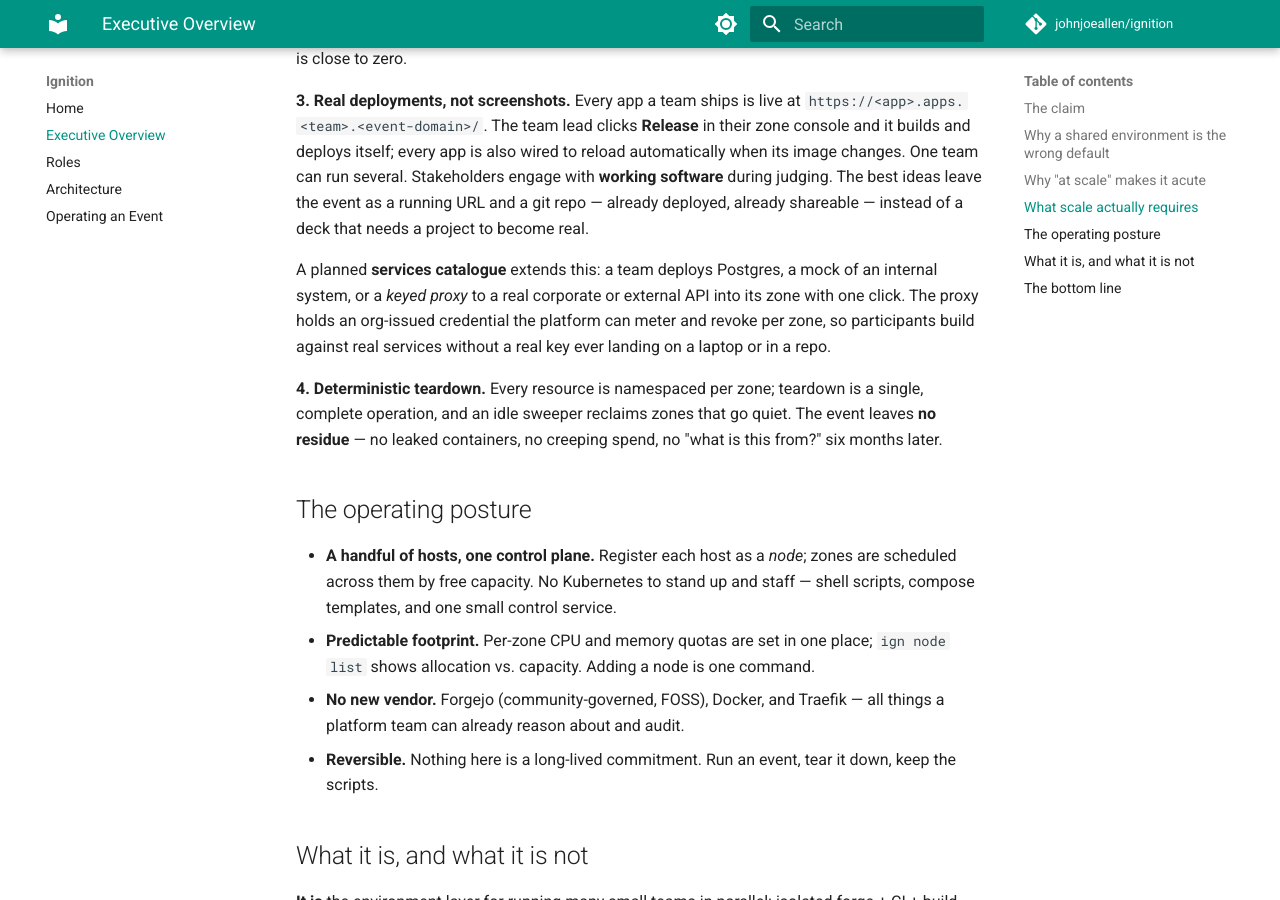
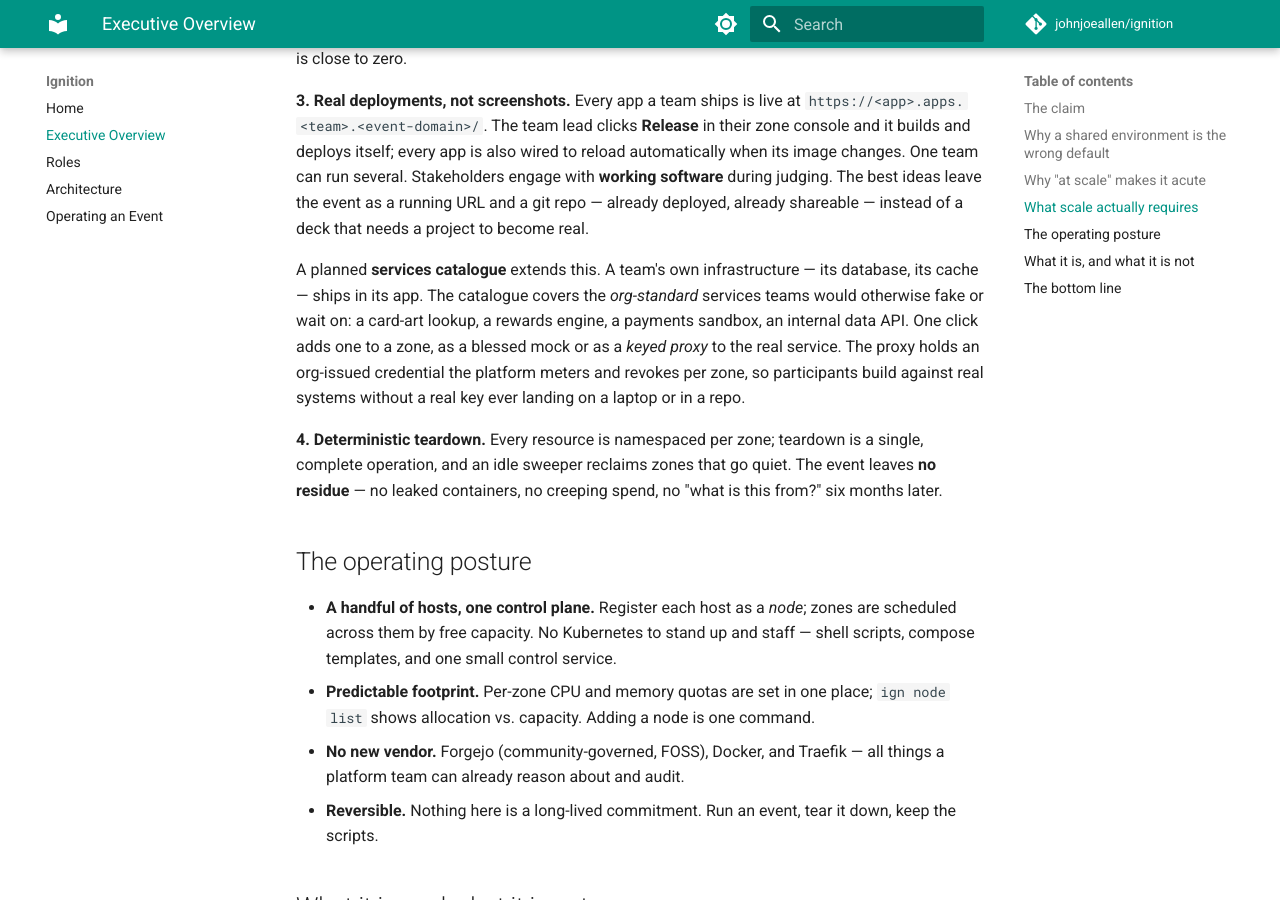
Before and after one commit to johnjoeallen/ignition, an MkDocs documentation site: the page built from docs/executive-overview.md, in a window 1280 px wide and 900 px high, scrolled down 2392 px. Built offline with MkDocs 1.6.1 and Material for MkDocs 9.7.7, drawn with Linux system fonts in a browser that asks for light colours; comment, search, counter and statistics services are not loaded.

Commit message:
Clarify the catalogue boundary: app infra vs shared services
An app's own dependencies (Postgres, Redis, caches) belong in that app's
Dockerfile/compose, team-owned. The services catalogue is only for
org-standard shared services a team would otherwise fake or wait on — a
card-art lookup, a rewards engine, a payments sandbox — offered as a blessed
mock or a keyed proxy to the real thing.

Reworded CLAUDE.md task 5, README + operating-an-event rough edges, and the
executive overview.

Co-Authored-By: Claude Sonnet 5 <noreply@anthropic.com>
Claude-Session: https://claude.ai/code/session_01GEgvkxp9vBPD5rwkWEt4vM

```diff
--- a/docs/executive-overview.md
+++ b/docs/executive-overview.md
@@ -102,11 +102,14 @@ judging. The best ideas leave the event as a running URL and a git repo —
 already deployed, already shareable — instead of a deck that needs a project to
 become real.
 
-A planned **services catalogue** extends this: a team deploys Postgres, a mock
-of an internal system, or a *keyed proxy* to a real corporate or external API
-into its zone with one click. The proxy holds an org-issued credential the
-platform can meter and revoke per zone, so participants build against real
-services without a real key ever landing on a laptop or in a repo.
+A planned **services catalogue** extends this. A team's own infrastructure —
+its database, its cache — ships in its app. The catalogue covers the
+*org-standard* services teams would otherwise fake or wait on: a card-art
+lookup, a rewards engine, a payments sandbox, an internal data API. One click
+adds one to a zone, as a blessed mock or as a *keyed proxy* to the real
+service. The proxy holds an org-issued credential the platform meters and
+revokes per zone, so participants build against real systems without a real key
+ever landing on a laptop or in a repo.
 
 **4. Deterministic teardown.**
 Every resource is namespaced per zone; teardown is a single, complete
```
Also changed, not shown: CLAUDE.md (+14 -12 lines), README.md (+5 -3 lines), docs/operating-an-event.md (+4 -3 lines).
